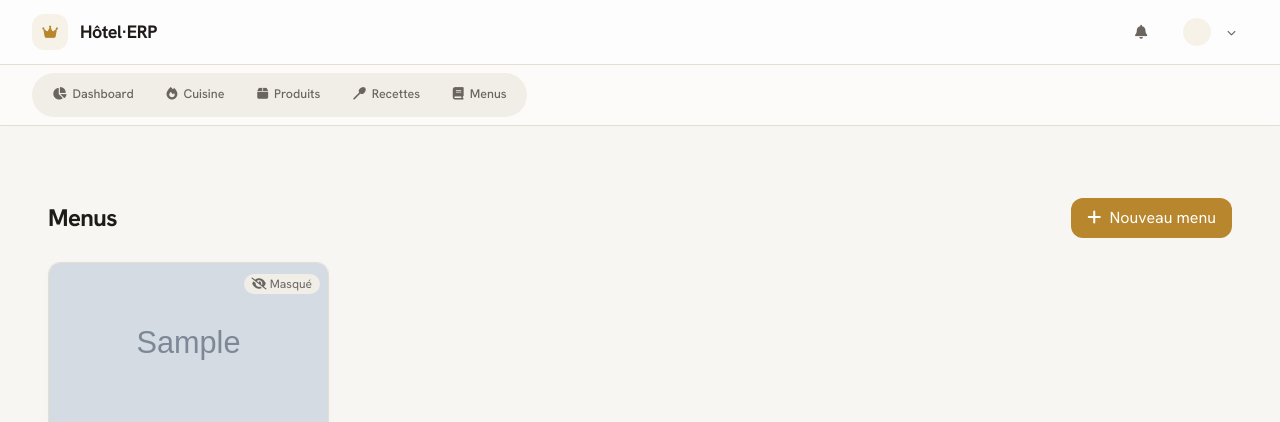
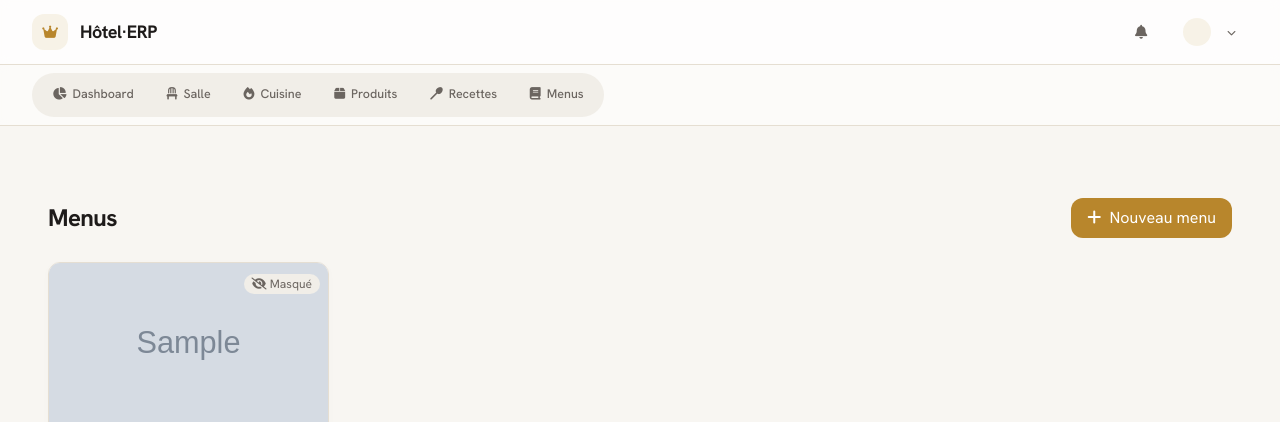
Before and after one commit to bahdev223/hotel-saas, a Django app: template apps/restaurant/templates/restaurant/menus/liste.html in a window 1280 px wide. Shown: the top 422 px of the page. Run offline with Django 5.2, Linux system fonts and the light colour scheme; the template is opened without the code that fills it: most values are stand-ins (such as "Sample title", 1, 10 or a date in 2020); grey boxes marked "Sample" are stand-in pictures; some libraries are stand-ins or nearby versions.

Commit message:
ui(restaurant): add salle workspace to navigation

```diff
--- a/apps/restaurant/templates/restaurant/base_restaurant.html
+++ b/apps/restaurant/templates/restaurant/base_restaurant.html
@@ -5,6 +5,7 @@
     <div class="max-w-7xl mx-auto px-4 sm:px-6 lg:px-8 py-2">
         <div class="pill-nav">
             <a href="{% url 'restaurant:dashboard' %}" class="{% if request.resolver_match.view_name == 'restaurant:dashboard' %}active{% endif %}"><i class="fas fa-chart-pie mr-1.5"></i>Dashboard</a>
+            <a href="{% url 'restaurant:salle_dashboard' %}" class="{% if 'salle' in request.resolver_match.view_name or 'table' in request.resolver_match.view_name %}active{% endif %}"><i class="fas fa-chair mr-1.5"></i>Salle</a>
             <a href="{% url 'restaurant:cuisine_dashboard' %}" class="{% if 'cuisine' in request.resolver_match.view_name %}active{% endif %}"><i class="fas fa-fire mr-1.5"></i>Cuisine</a>
             <a href="{% url 'restaurant:produits_stock' %}" class="{% if 'produits' in request.resolver_match.view_name %}active{% endif %}"><i class="fas fa-box mr-1.5"></i>Produits</a>
             <a href="{% url 'restaurant:recettes' %}" class="{% if 'recettes' in request.resolver_match.view_name %}active{% endif %}"><i class="fas fa-utensil-spoon mr-1.5"></i>Recettes</a>
```
